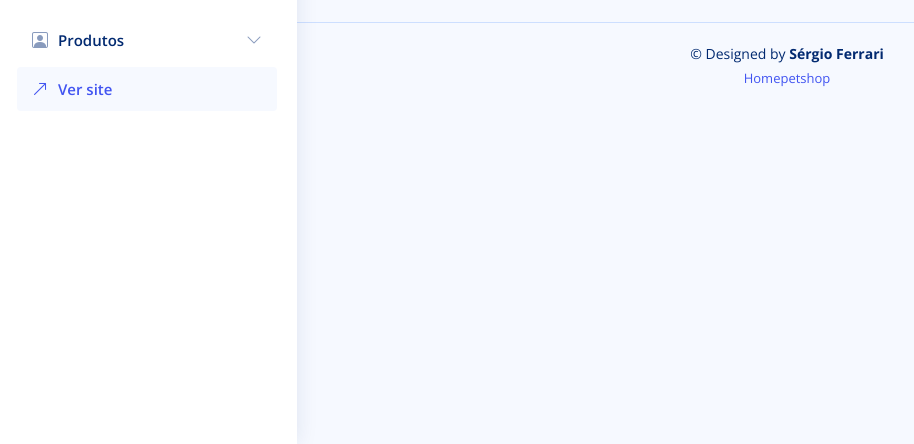
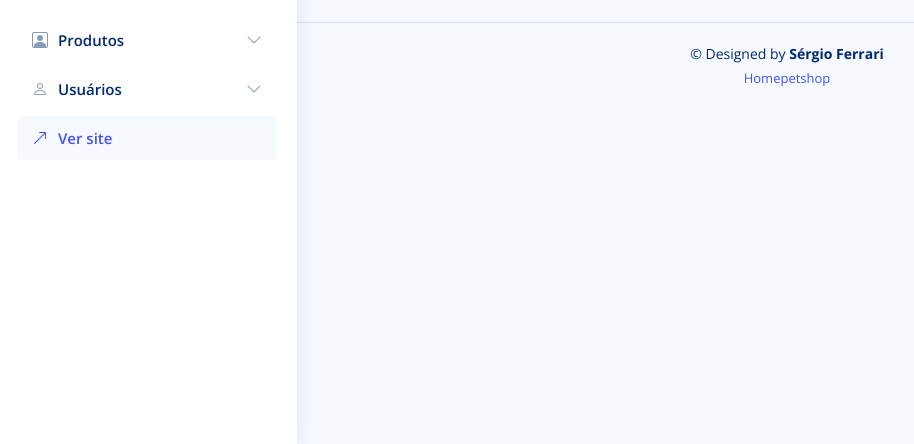
Before and after one commit to sergioferrar/homepet, a Symfony app: template templates/cliente/index.html.twig in a window 1280 px wide. Shown: the part 356-800 px from the top of the page, without its empty margins (3-917 px from the left). Run offline with Twig, Linux system fonts and the light colour scheme; the template is opened without the code that fills it, so the values that code supplies are empty; some libraries are stand-ins or nearby versions.

Commit message:
corrigindo cagadas ;-)

```diff
--- a/templates/base.html.twig
+++ b/templates/base.html.twig
@@ -415,6 +415,23 @@
           </li>
         </ul>
       </li>
+      <li class="nav-item">
+        <a class="nav-link collapsed" data-bs-target="#suporte" data-bs-toggle="collapse" href="#">
+          <i class="bi bi-person"></i><span>Usuários</span><i class="bi bi-chevron-down ms-auto"></i>
+        </a>
+        <ul id="suporte" class="nav-content collapse " data-bs-parent="#sidebar-nav">
+          <li>
+            <a href="{{ url('app_usuario') }}">
+              <i class="bi bi-circle"></i><span>Ver todos</span>
+            </a>
+          </li>
+          <li>
+            <a href="{{ url('app_usuario_create') }}">
+              <i class="bi bi-circle"></i><span>Novo usuário</span>
+            </a>
+          </li>
+        </ul>
+      </li>
 
 <!--
       <li class="nav-item">
```
Also changed, not shown: 3 other files.
